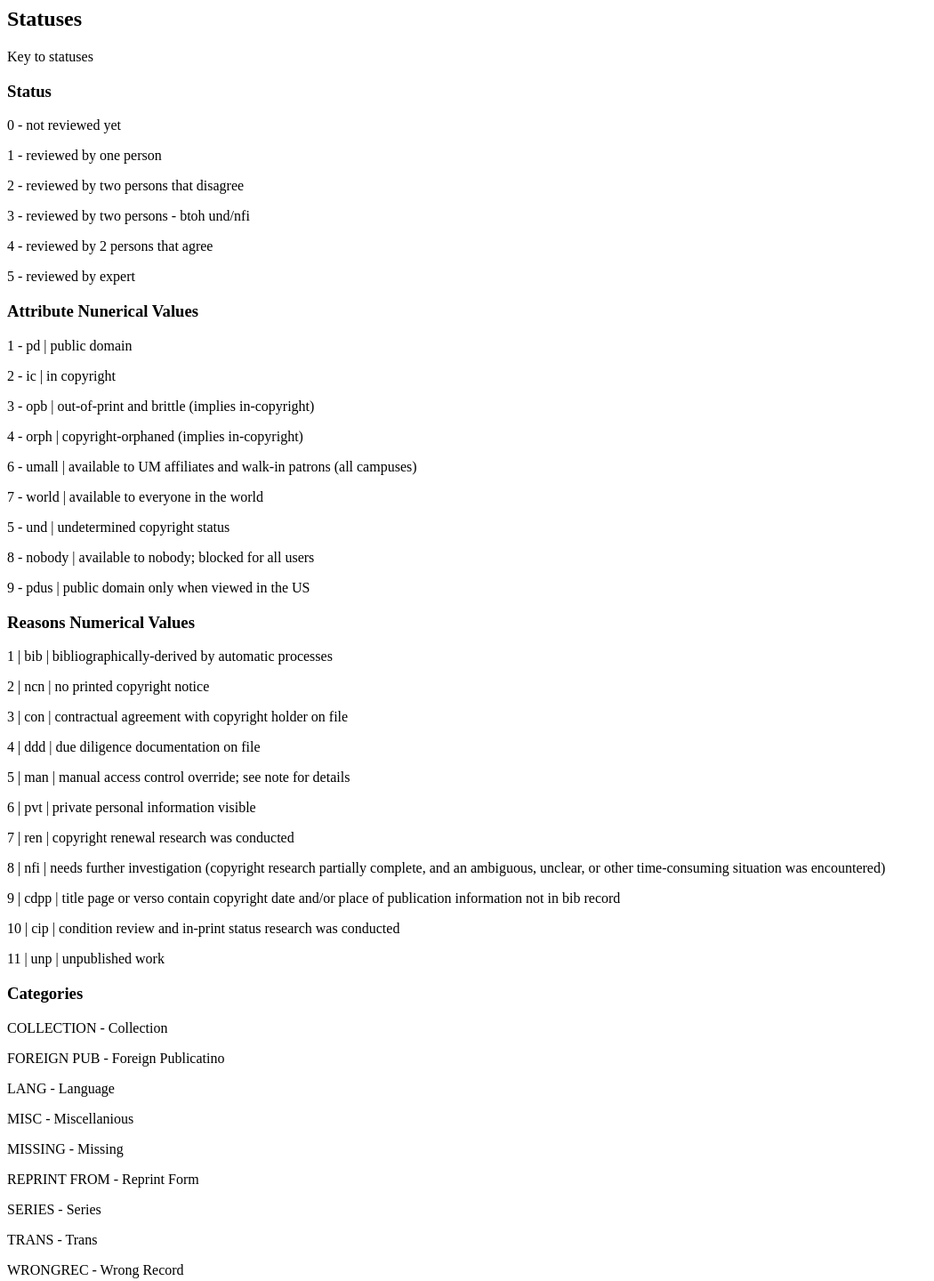
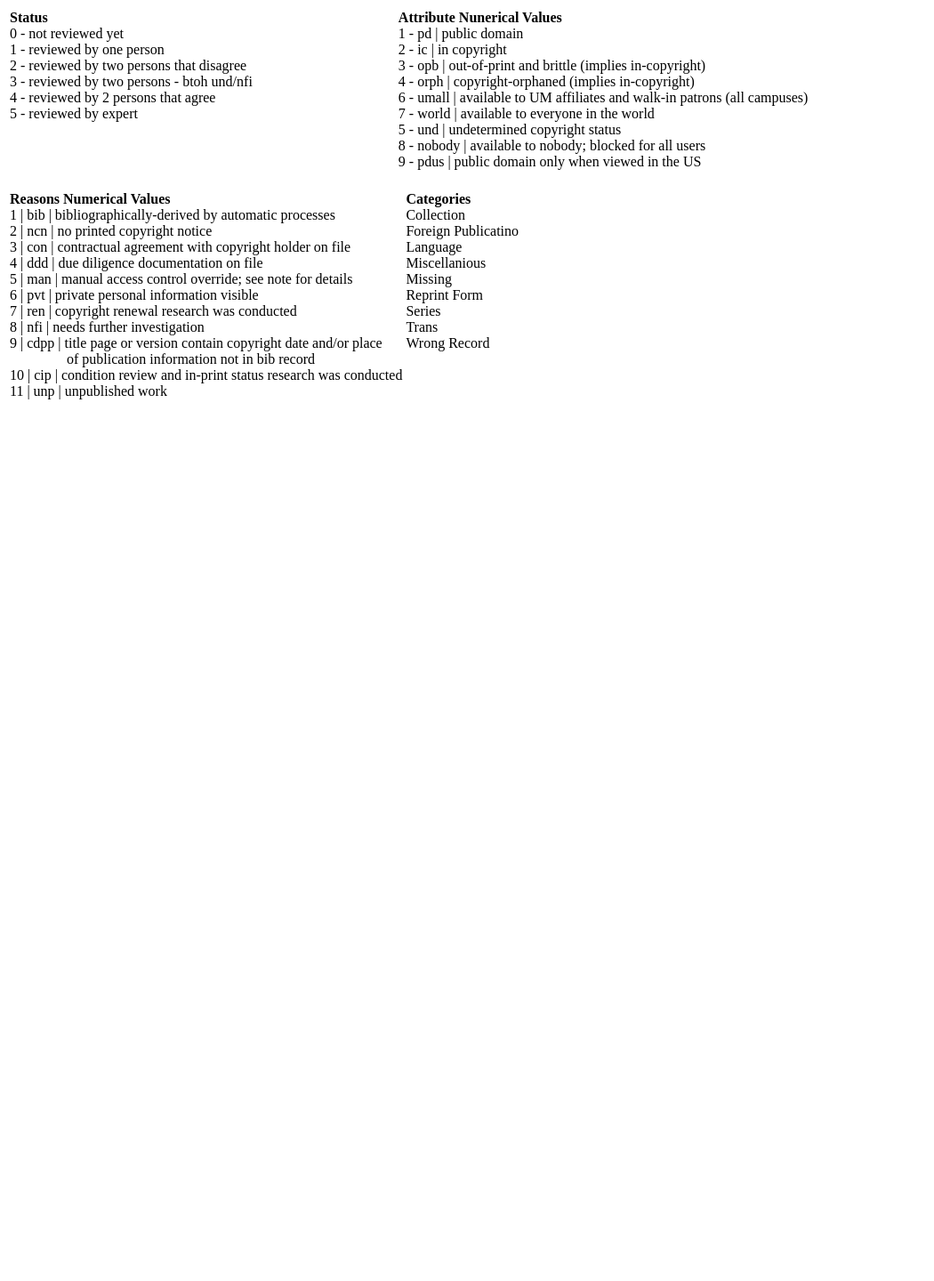
Before and after one commit to hathitrust/crms, a plain HTML site: page web/c/crms/keys.html in a window 1280 px wide. Shown: the whole page at 89% size, without its empty margins (0-1050 px from the left). After the commit the page ends 800 px from the top, so only its background shows below. Drawn offline with Linux system fonts and the light colour scheme.

Commit message:
made it all fit in one page.

```diff
--- a/web/c/crms/keys.html
+++ b/web/c/crms/keys.html
@@ -4,54 +4,71 @@
     <link rel="stylesheet" type="text/css" href="/c/crms/css/review.css" />
   </head>
   <body>
-
-    <h2>Statuses</h2>
-    <p>Key to statuses</p>
-
-    <h3><a name="status">Status</a></h3>
-    <p>0 - not reviewed yet</p>
-    <p>1 - reviewed by one person</p>
-    <p>2 - reviewed by two persons that disagree</p>
-    <p>3 - reviewed by two persons - btoh und/nfi</p>
-    <p>4 - reviewed by 2 persons that agree</p>
-    <p>5 - reviewed by expert</p>
-
-    <h3><a name="attr">Attribute Nunerical Values</a></h3>
-    <p>  1 -  pd    | public domain</p>
-    <p>  2 - ic     | in copyright</p>
-    <p>  3 - opb    | out-of-print and brittle (implies in-copyright)</p>
-    <p>  4 - orph   | copyright-orphaned (implies in-copyright)</p>
-    <p>  6 - umall  | available to UM affiliates and walk-in patrons (all campuses)</p>
-    <p>  7 - world  | available to everyone in the world</p>
-    <p>  5 - und    | undetermined copyright status</p>
-    <p>  8 - nobody | available to nobody; blocked for all users</p>
-    <p>  9 - pdus   | public domain only when viewed in the US</p>
-
-    <h3><a name="rsns">Reasons Numerical Values</a></h3>
-    <p>  1 | bib  | bibliographically-derived by automatic processes
-<p> 2 | ncn  | no printed copyright notice <p>
-<p>  3 | con  | contractual agreement with copyright holder on file </p>
-<p>  4 | ddd  | due diligence documentation on file <p>
-<p>  5 | man  | manual access control override; see note for details </p>
-<p>  6 | pvt  | private personal information visible   </p>
-<p>  7 | ren  | copyright renewal research was conducted </p>
-<p>  8 | nfi  | needs further investigation (copyright research partially complete, and an ambiguous, unclear, or other time-consuming situation was encountered) </p>
-<p>  9 | cdpp | title page or verso contain copyright date and/or place of publication information not in bib record </p>
-<p> 10 | cip  | condition review and in-print status research was conducted</p>
-<p> 11 | unp  | unpublished work   </p>
-
-    <h3><a name="rsns">Categories</a></h3>
-    <p>COLLECTION - Collection </p>
-    <p>FOREIGN PUB - Foreign Publicatino </p>
-    <p>LANG - Language </p>
-    <p>MISC - Miscellanious </p>
-    <p>MISSING - Missing </p>
-    <p>REPRINT FROM - Reprint Form </p>
-    <p>SERIES - Series </p>
-    <p>TRANS - Trans </p>
-    <p>WRONGREC - Wrong Record</p>
-
-
+<table>
+<tr>
+<td><FONT   SIZE=3>
+    <strong>Status</strong>
+    <br>0 - not reviewed yet
+    <br>1 - reviewed by one person
+    <br>2 - reviewed by two persons that disagree
+    <br>3 - reviewed by two persons - btoh und/nfi&nbsp;&nbsp;&nbsp;&nbsp;&nbsp;&nbsp;&nbsp;&nbsp;&nbsp;&nbsp;&nbsp;&nbsp;&nbsp;&nbsp;&nbsp;&nbsp;&nbsp;&nbsp;&nbsp;&nbsp;&nbsp;&nbsp;&nbsp;&nbsp;&nbsp;&nbsp;&nbsp;&nbsp;&nbsp;&nbsp;&nbsp;&nbsp;&nbsp;&nbsp;&nbsp;&nbsp;&nbsp;&nbsp;&nbsp;&nbsp;
+    <br>4 - reviewed by 2 persons that agree
+    <br>5 - reviewed by expert
+    <br>
+    <br>
+    <br>
+    <br>
+    </FONT></td>
+<td><FONT  SIZE=3>
+    <strong>Attribute Nunerical Values</strong>
+    <br>  1 -  pd    | public domain
+    <br>  2 - ic     | in copyright
+    <br>  3 - opb    | out-of-print and brittle (implies in-copyright)
+    <br>  4 - orph   | copyright-orphaned (implies in-copyright)
+    <br>  6 - umall  | available to UM affiliates and walk-in patrons (all campuses)
+    <br>  7 - world  | available to everyone in the world
+    <br>  5 - und    | undetermined copyright status
+    <br>  8 - nobody | available to nobody; blocked for all users
+    <br>  9 - pdus   | public domain only when viewed in the US
+</FONT></td>
+</tr>
+</table>
+<br>
+<table>
+<tr>
+<td><FONT   SIZE=3>
+    <strong>Reasons Numerical Values</strong>
+    <br>  1 | bib  | bibliographically-derived by automatic processes
+    <br> 2 | ncn  | no printed copyright notice
+    <br>  3 | con  | contractual agreement with copyright holder on file
+    <br>  4 | ddd  | due diligence documentation on file
+    <br>  5 | man  | manual access control override; see note for details
+    <br>  6 | pvt  | private personal information visible
+    <br>  7 | ren  | copyright renewal research was conducted
+    <br>  8 | nfi  | needs further investigation
+    <br>  9 | cdpp | title page or version contain copyright date and/or place
+    <br>&nbsp;&nbsp;&nbsp;&nbsp;&nbsp;&nbsp;&nbsp;&nbsp;&nbsp;&nbsp;&nbsp;&nbsp;&nbsp;&nbsp;&nbsp;&nbsp;of publication information not in bib record
+    <br> 10 | cip  | condition review and in-print status research was conducted
+    <br> 11 | unp  | unpublished work
+</FONT></td>
+<td><FONT   SIZE=3>
+    <strong>Categories</strong>
+    <br>Collection
+    <br>Foreign Publicatino
+    <br>Language
+    <br>Miscellanious
+    <br>Missing
+    <br>Reprint Form
+    <br>Series
+    <br>Trans
+    <br>Wrong Record
+    <br>
+    <br>
+    <br>
+    <br>
+</FONT></td>
+</tr>
+</table>
 
   </body>
 </html>
```
